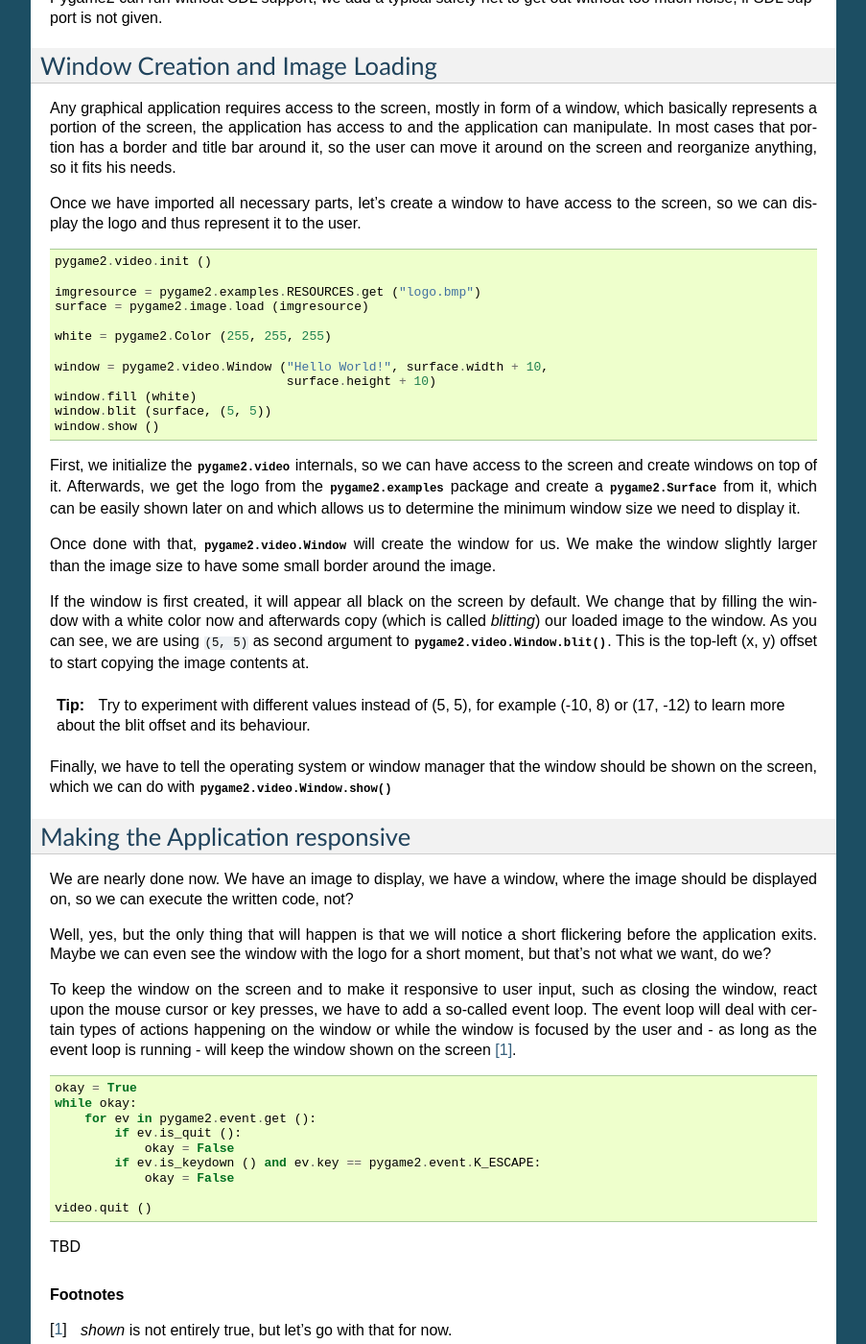
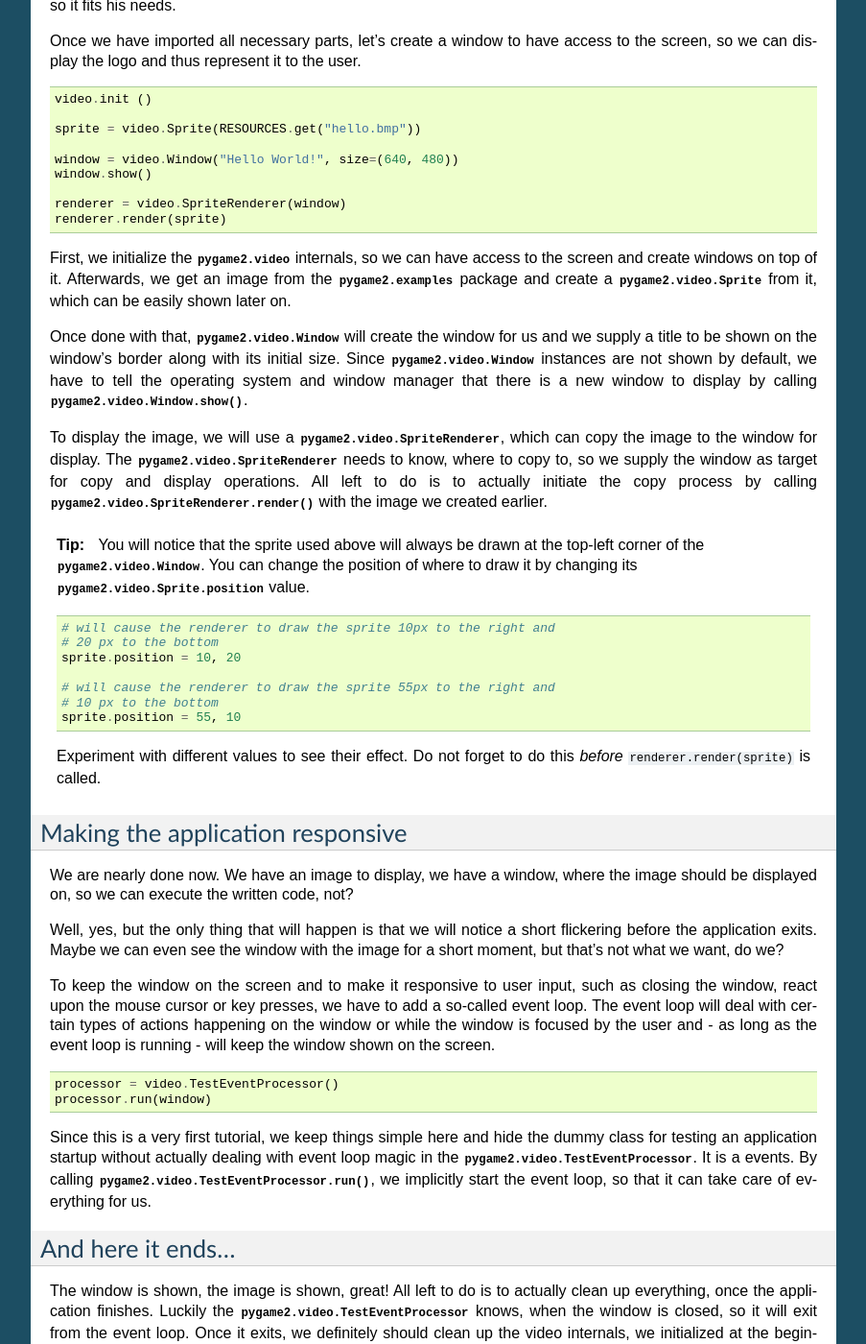
Before and after one commit to pombreda/pgreloaded, a Sphinx documentation site: the page built from doc/tutorial/helloworld.rst, in a window 1280 px wide and 1400 px high, scrolled down 724 px. Shown: the whole window at 96% size, without its empty margins (198-1101 px from the left). Built offline with Sphinx 7.4.7, drawn with Linux system fonts in a browser that asks for light colours; some of the changed text lies outside the part shown.

Commit message:
- added pygame2.sprite.Sprite.position property setter - added pygame2.sdl.surface.SDL_Surface.pixels and .pitch property - added support for cast values or value of undetermined type to   pygame.array.CTypesView - helloworld tutorial improvements

```diff
--- a/doc/modules/ebs.rst
+++ b/doc/modules/ebs.rst
@@ -1,5 +1,5 @@
 .. module:: pygame2.ebs
-   :synopsis: Core information for all modules.
+   :synopsis: A component-based entity system framework.
 
 :mod:`pygame2.ebs` - A component-based entity system framework
 ==============================================================
--- a/doc/tutorial/helloworld.rst
+++ b/doc/tutorial/helloworld.rst
@@ -9,42 +9,29 @@ do not hesitate, if the one or other explanation is missing.
 
 Importing
 ---------
-Pygame2 uses a strict seperation of modules to allow you to build and
-import only those parts needed for your specific needs. In contrast to
-Pygame, this forces you to write more import statements, but the benefit
-is that you can keep your dependencies small.
-
 Let's start with importing some basic SDL modules, which are necessary
 to display a small nice window and to do some basic drawing within that
 window. ::
 
-  import sys
-  import pygame2
-  import pygame2.event
-  import pygame2.image
-  import pygame2.examples
-  try:
-      import pygame2.video
-  except ImportError:
-      print ("No pygame2.sdl support, which is required for pygame2.video")
-      sys.exit ()
+    import sys
+    from pygame2.examples import RESOURCES
+    try:
+        import pygame2.video as video
+    except ImportError:
+        import traceback
+        traceback.print_exc()
+        sys.exit(1)
 
-First of all, we import the :mod:`pygame2` core module, which allows us
-to use some basic things, such as :class:`pygame2.Color` and
-:class:`pygame2.Rect` objects. In nearly all graphics applications
-written with pygame2, you will need the core.
+We start with importing some resources from :mod:`pygame2.examples`, so that
+we have a test image around to display on the window later on. In your own
+applications, it is unlikely that you will ever need to import them.
 
-Afterwards, we import the shipped examples. This is mainly done to have
-the logo around, which resides within the :mod:`pygame2.examples`
-package. In your own applications, it is unlikely that you will ever
-need to import them.
+Afterwards, we try to import :mod:`pygame2.video` module, which is
+necessary for displaying the window and image. :mod:`pygame2.video` requires
+:mod:`pygame2.sdl`, so in case it could not load the SDL bindings, we will
+print the exact error stack information and exit with a failure.
 
-Finally, we try to get the :mod:`pygame2.video` module, which is
-necessary for displaying the window and image. As Pygame2 can run
-without SDL support, we add a typical safety net to get out without too
-much noise, if SDL support is not given.
-
-Window Creation and Image Loading
+Window creation and image loading
 ---------------------------------
 Any graphical application requires access to the screen, mostly in form
 of a window, which basically represents a portion of the screen, the
@@ -56,54 +43,61 @@ Once we have imported all necessary parts, let's create a window to have
 access to the screen, so we can display the logo and thus represent it
 to the user. ::
 
-  pygame2.video.init ()
+    video.init ()
 
-  imgresource = pygame2.examples.RESOURCES.get ("logo.bmp")
-  surface = pygame2.image.load (imgresource)
+    sprite = video.Sprite(RESOURCES.get("hello.bmp"))
 
-  white = pygame2.Color (255, 255, 255)
+    window = video.Window("Hello World!", size=(640, 480))
+    window.show()
 
-  window = pygame2.video.Window ("Hello World!", surface.width + 10,
-                                 surface.height + 10)
-  window.fill (white)
-  window.blit (surface, (5, 5))
-  window.show ()
+    renderer = video.SpriteRenderer(window)
+    renderer.render(sprite)
 
 First, we initialize the :mod:`pygame2.video` internals, so we can
 have access to the screen and create windows on top of it. Afterwards,
-we get the logo from the :mod:`pygame2.examples` package and create a
-:class:`pygame2.Surface` from it, which can be easily shown later on and
-which allows us to determine the minimum window size we need to display it.
+we get an image from the :mod:`pygame2.examples` package and create a
+:class:`pygame2.video.Sprite` from it, which can be easily shown later on.
 
 Once done with that, :class:`pygame2.video.Window` will create the
-window for us. We make the window slightly larger than the image size
-to have some small border around the image.
+window for us and we supply a title to be shown on the window's border along
+with its initial size. Since :class:`pygame2.video.Window` instances are not
+shown by default, we have to tell the operating system and window manager that
+there is a new window to display by calling :meth:`pygame2.video.Window.show()`.
 
-If the window is first created, it will appear all black on the screen
-by default. We change that by filling the window with a white color
-now and afterwards copy (which is called *blitting*) our loaded image to
-the window. As you can see, we are using ``(5, 5)`` as second argument
-to :meth:`pygame2.video.Window.blit`. This is the top-left (x, y) offset to
-start copying the image contents at.
+To display the image, we will use a :class:`pygame2.video.SpriteRenderer`,
+which can copy the image to the window for display. The
+:class:`pygame2.video.SpriteRenderer` needs to know, where to copy to, so we
+supply the window as target for copy and display operations. All left to do is
+to actually initiate the copy process by calling
+:class:`pygame2.video.SpriteRenderer.render()` with the image we created
+earlier.
 
 .. tip::
 
-   Try to experiment with different values instead of (5, 5), for
-   example (-10, 8) or (17, -12) to learn more about the blit offset and
-   its behaviour.
+   You will notice that the sprite used above will always be drawn at the
+   top-left corner of the :class:`pygame2.video.Window`. You can change the
+   position of where to draw it by changing its
+   :attr:`pygame2.video.Sprite.position` value. ::
 
-Finally, we have to tell the operating system or window manager that the window
-should be shown on the screen, which we can do with
-:meth:`pygame2.video.Window.show()`
+        # will cause the renderer to draw the sprite 10px to the right and
+        # 20 px to the bottom
+        sprite.position = 10, 20
 
-Making the Application responsive
+        # will cause the renderer to draw the sprite 55px to the right and
+        # 10 px to the bottom
+        sprite.position = 55, 10
+
+   Experiment with different values to see their effect. Do not forget to do
+   this *before* ``renderer.render(sprite)`` is called.
+
+Making the application responsive
 ---------------------------------
 We are nearly done now. We have an image to display, we have a window, where
 the image should be displayed on, so we can execute the written code, not?
 
 Well, yes, but the only thing that will happen is that we will notice a
 short flickering before the application exits. Maybe we can even see
-the window with the logo for a short moment, but that's not what we
+the window with the image for a short moment, but that's not what we
 want, do we?
 
 To keep the window on the screen and to make it responsive to user
@@ -111,20 +105,26 @@ input, such as closing the window, react upon the mouse cursor or key
 presses, we have to add a so-called event loop. The event loop will deal
 with certain types of actions happening on the window or while the
 window is focused by the user and - as long as the event loop is
-running - will keep the window shown on the screen [#f1]_. ::
+running - will keep the window shown on the screen. ::
 
-  okay = True
-  while okay:
-      for ev in pygame2.event.get ():
-          if ev.is_quit ():
-              okay = False
-          if ev.is_keydown () and ev.key == pygame2.event.K_ESCAPE:
-              okay = False
+    processor = video.TestEventProcessor()
+    processor.run(window)
 
-  video.quit ()
+Since this is a very first tutorial, we keep things simple here and hide the
+dummy class for testing an application startup without actually dealing with
+event loop magic in the :class:`pygame2.video.TestEventProcessor`. It is a
+events. By calling :meth:`pygame2.video.TestEventProcessor.run()`, we
+implicitly start the event loop, so that it can take care of everything for us.
 
-TBD
+And here it ends...
+-------------------
 
-.. rubric:: Footnotes
+The window is shown, the image is shown, great! All left to do is to actually
+clean up everything, once the application finishes. Luckily the
+:class:`pygame2.video.TestEventProcessor` knows, when the window is closed, so
+it will exit from the event loop. Once it exits, we definitely should clean up
+the video internals, we initialized at the beginning. Thus, a final call to ::
 
-.. [#f1] *shown* is not entirely true, but let's go with that for now.
+    video.quit()
+
+should definitely be made.
```
Also changed, not shown: doc/modules/events.rst (added, +46 -0 lines), 5 other files.
